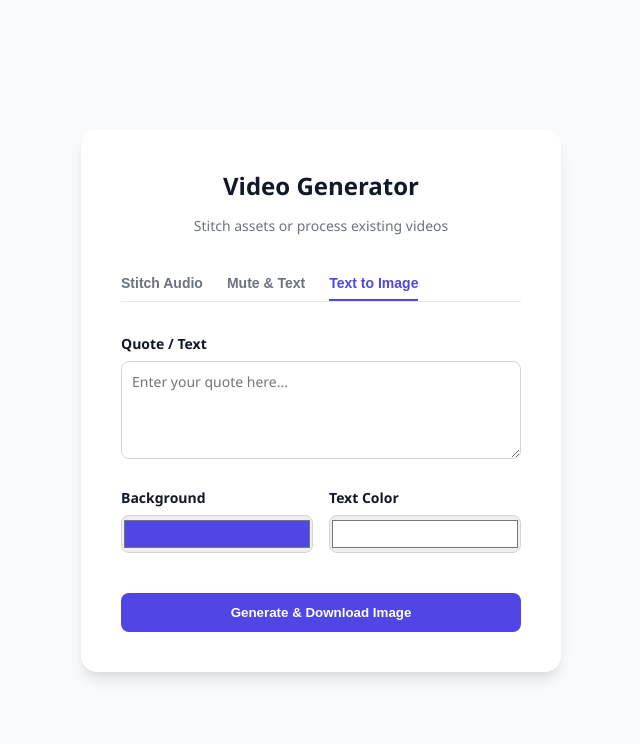
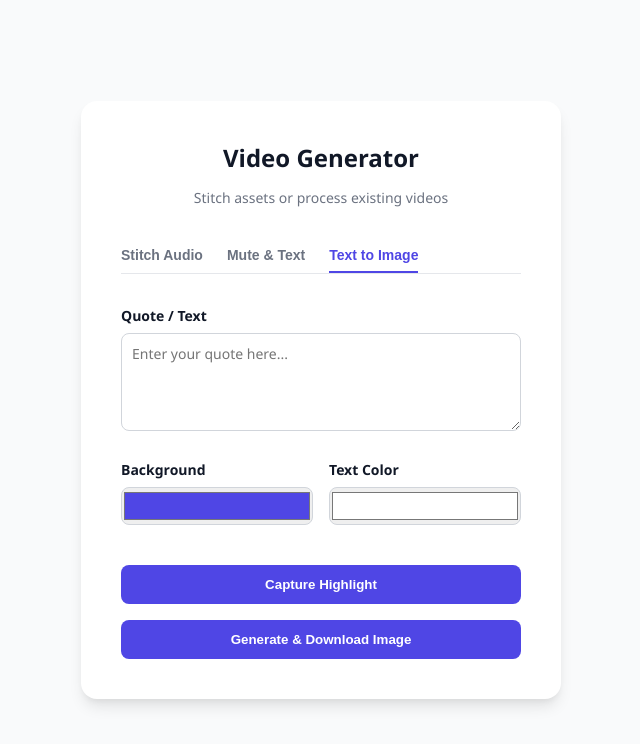
Before and after one commit to lavanyadeepak/dailypanchangam, a website: page narration/index.html in a window 1280 px wide. Both pictures are taken after a click on the button "Text to Image". Shown: the whole page, without its empty margins (319-959 px from the left). Drawn offline with nearby package versions, Linux system fonts and the light colour scheme.

Commit message:
clientside script

```diff
--- a/narration/index.html
+++ b/narration/index.html
@@ -202,6 +202,7 @@
                     <input type="color" id="textColor" value="#ffffff" style="width: 100%; height: 38px; border: 1px solid #d1d5db; border-radius: 0.5rem; padding: 0;">
                 </div>
             </div>
+            <button onclick="captureArea()">Capture Highlight</button>
             <button type="button" onclick="generateQuoteImage()">Generate & Download Image</button>
         </div>
 
@@ -275,5 +276,44 @@
             link.click();
         }
     </script>
+    <script src="https://cdnjs.cloudflare.com/ajax/libs/html2canvas/1.4.1/html2canvas.min.js"></script>
+<script>
+async function captureArea() {
+    const element = document.getElementById("quoteText");
+    const bgColor = document.getElementById('bgColor').value;
+    const textColor = document.getElementById('textColor').value;
+
+    // Create a temporary mirror div because html2canvas often chops text
+    // in scrollable textareas and doesn't always capture form values correctly.
+    const mirror = document.createElement('div');
+    mirror.innerText = element.value || element.placeholder;
+
+    // Apply styles to match the UI and ensure no chopping (auto-height)
+    Object.assign(mirror.style, {
+        padding: '2rem',
+        background: bgColor,
+        color: textColor,
+        fontSize: '1.25rem',
+        fontWeight: '600',
+        borderRadius: '0.5rem',
+        width: element.offsetWidth + 'px',
+        lineHeight: '1.5',
+        fontFamily: window.getComputedStyle(element).fontFamily,
+        position: 'fixed',
+        left: '-9999px',
+        whiteSpace: 'pre-wrap',
+        wordBreak: 'break-word'
+    });
+
+    document.body.appendChild(mirror);
+    const canvas = await html2canvas(mirror, { backgroundColor: null });
+    document.body.removeChild(mirror);
+
+    const link = document.createElement("a");
+    link.download = `highlight-${Date.now()}.png`;
+    link.href = canvas.toDataURL("image/png");
+    link.click();
+}
+</script>
 </body>
 </html>
```
